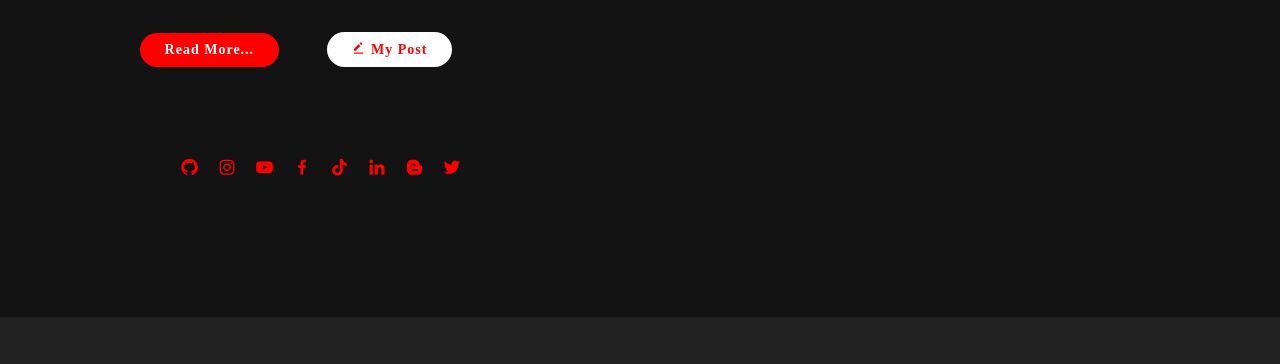
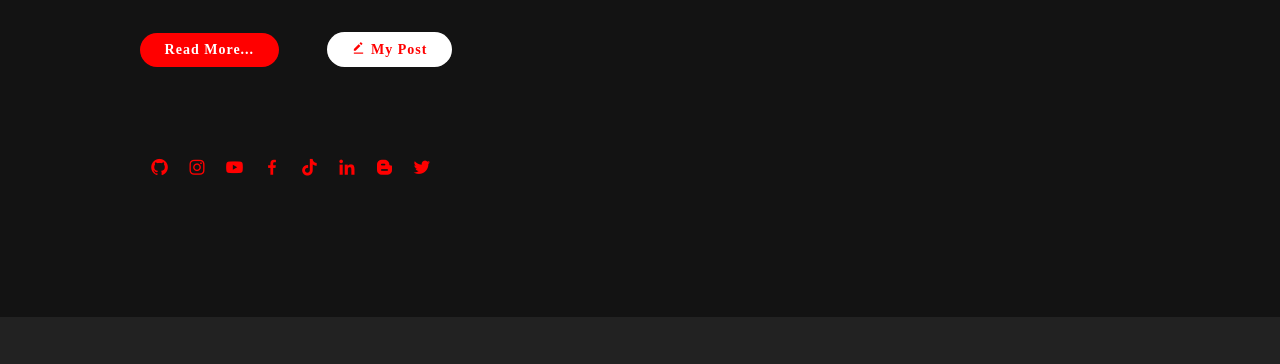
Before and after one commit to RheinSullivan/rheinsullivan-html, a plain HTML site: page index.html in a window 1280 px wide. Shown: the part 409-773 px from the top of the page. Drawn offline with nearby package versions, Linux system fonts and the light colour scheme; a web font is replaced by a local one.

Commit message:
Add files via upload

```diff
--- a/css/style.css
+++ b/css/style.css
@@ -215,7 +215,7 @@ span{
 }
 /* Social Media */
 .social-media{
-    margin-left: 2rem;
+    margin-left: -1rem;
 }
 .social-media-icons a{
     display: inline-flex;
```
